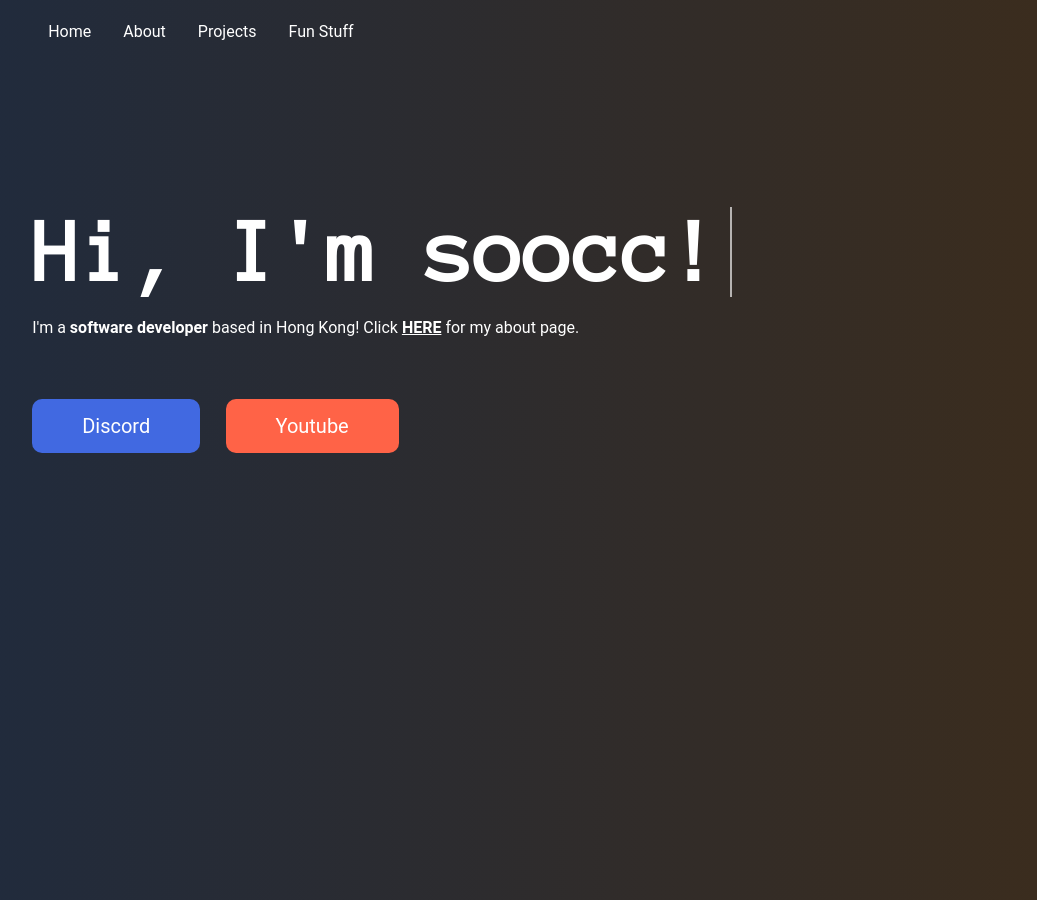
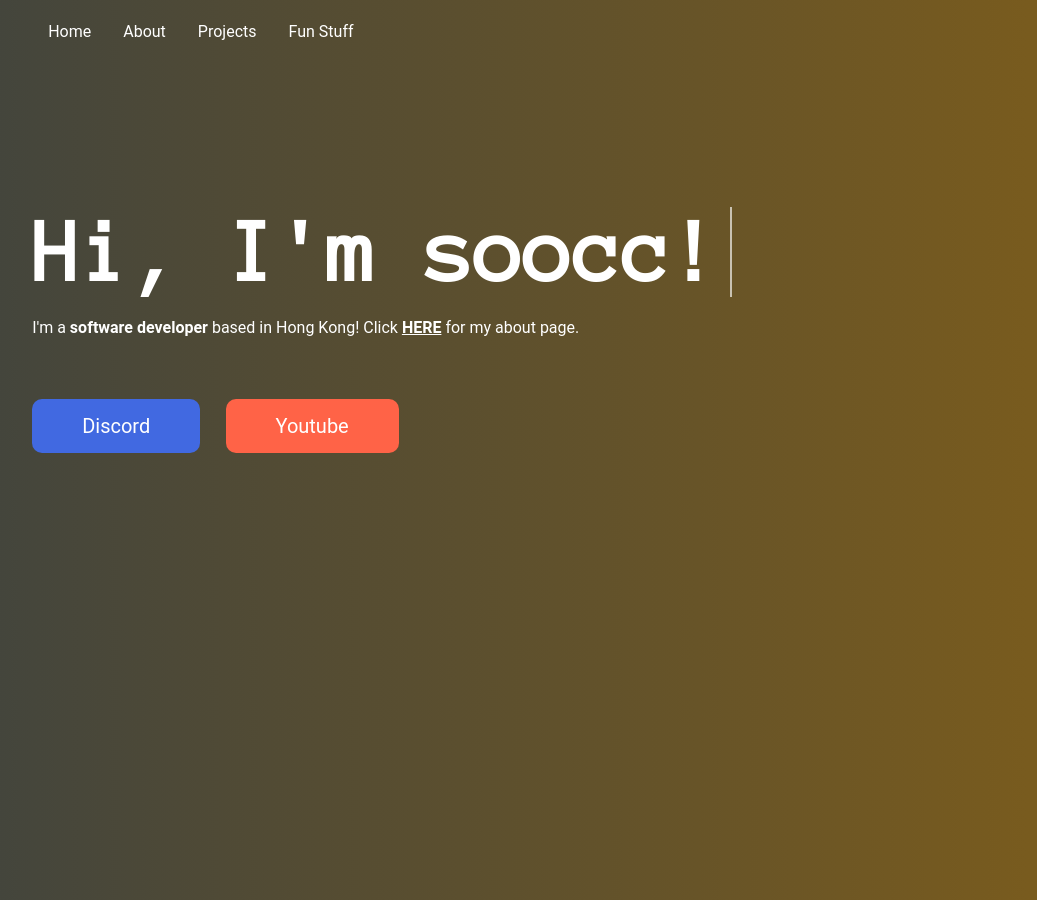
Before and after one commit to soocc/sooccsocks2, a Jekyll site: the page built from index.html, in a window 1280 px wide. Shown: the whole page, without its empty margins (39-1076 px from the left). Built offline with Jekyll 4.4.1, drawn with Linux system fonts in a browser that asks for light colours; some web fonts are replaced.

Commit message:
Update index.html

```diff
--- a/index.html
+++ b/index.html
@@ -11,7 +11,7 @@ layout: default
       @import url(https://fonts.googleapis.com/css?family=Anonymous+Pro);
 
       body {
-        background: linear-gradient(270deg, #001025, #542e00, #002963, #000000);
+        background: linear-gradient(270deg, #001025, #ad7100, #002963, #000000);
         background-size: 800% 800%;
         animation: AnimationName 30s ease infinite;
       }
```
